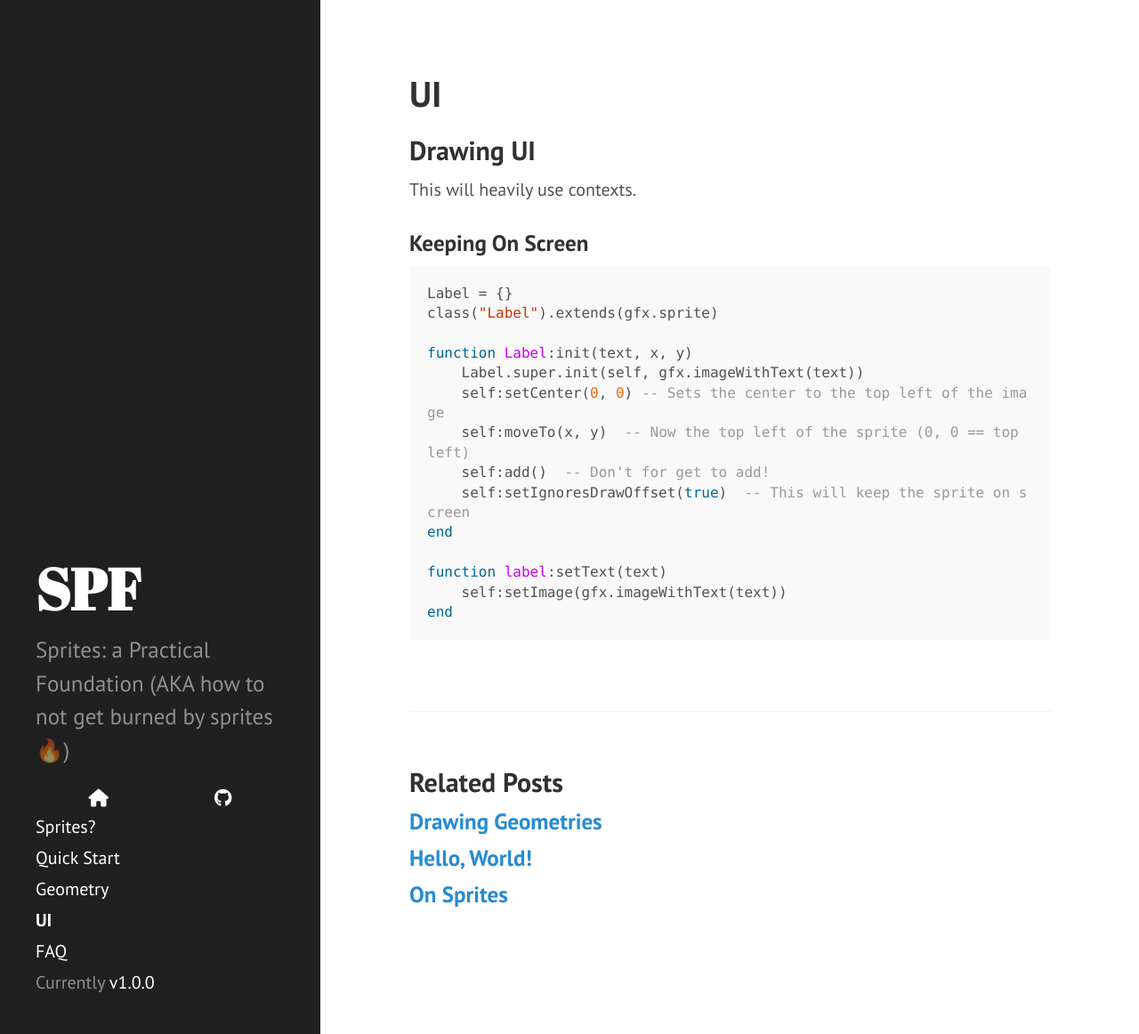
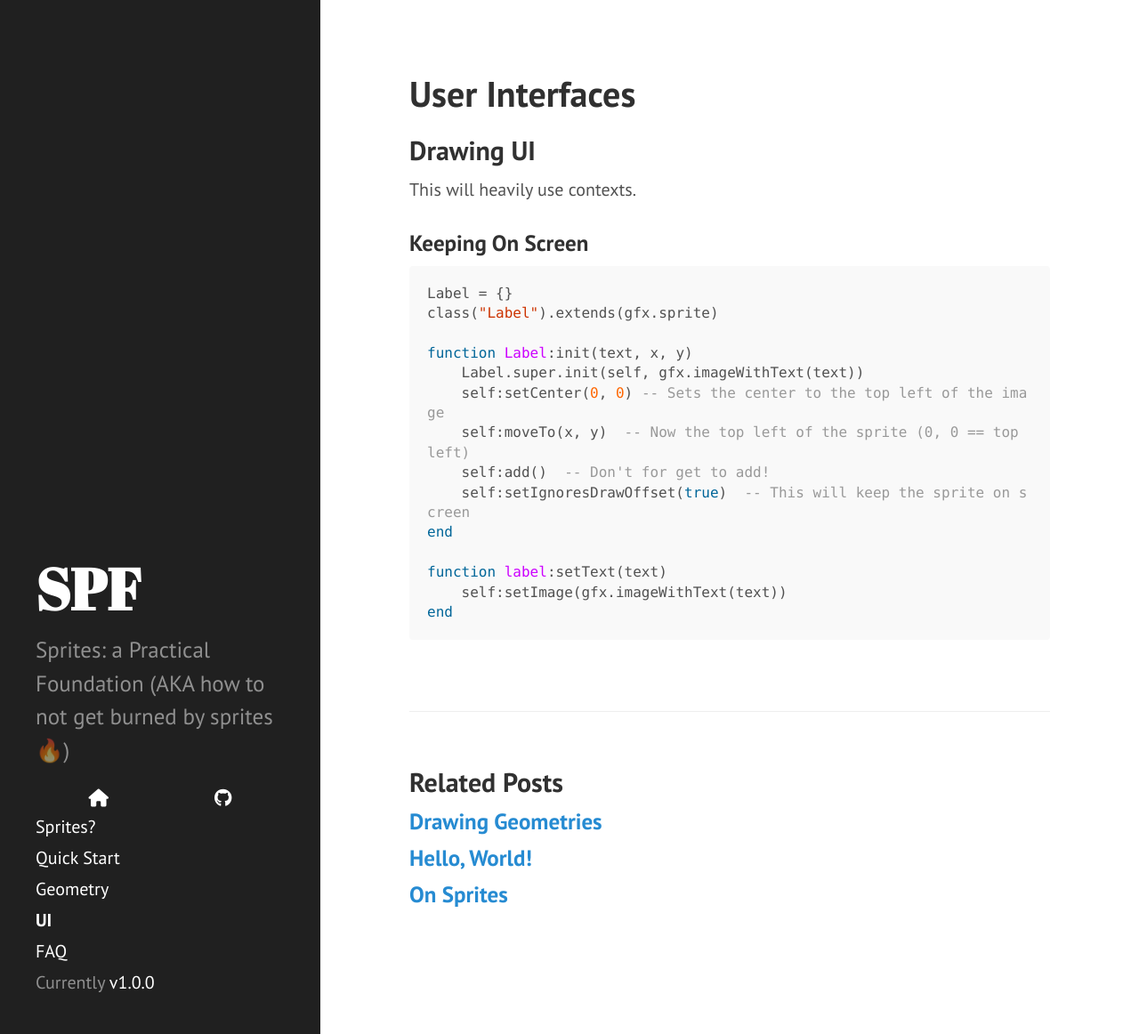
Before and after one commit to GammaGames/spf, a Jekyll site: the page built from _posts/0001-02-01-ui.md, in a window 1280 px wide and 1162 px high. Shown: the whole window at 89% size. Built offline with Jekyll 4.4.1, drawn with Linux system fonts in a browser that asks for light colours; Markdown is read by kramdown in place of the engine named in the settings.

Commit message:
update title

```diff
--- a/_posts/0001-02-01-ui.md
+++ b/_posts/0001-02-01-ui.md
@@ -1,6 +1,6 @@
 ---
 layout: post
-title: UI
+title: User Interfaces
 sidebar: UI
 description: Animated elements that stay on the screen
 ---
```
